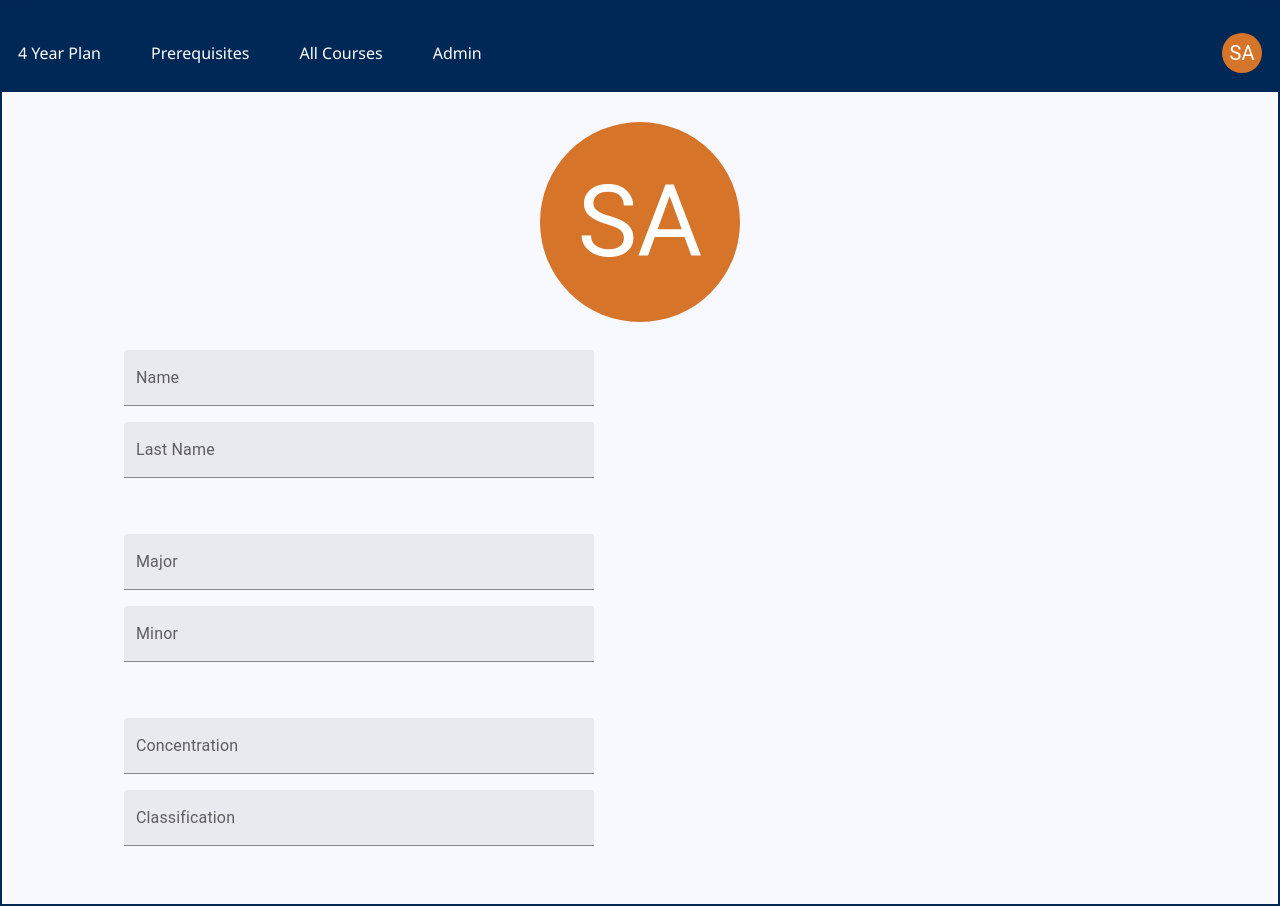
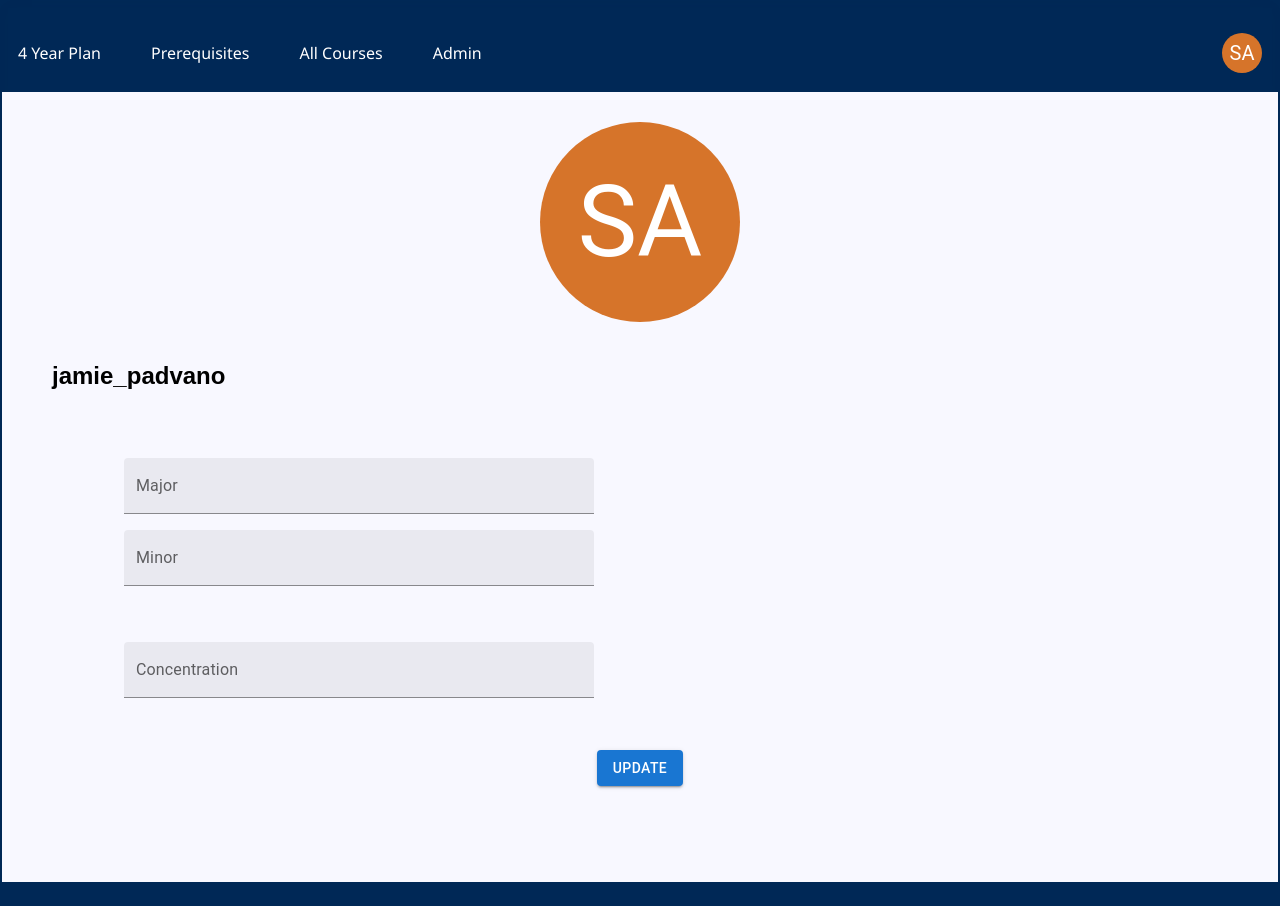
Before and after one commit to JPadovano1483/undergrad_course_scheduler, a React (Create React App) app: page /account in a window 1280 px wide. After the commit the page ends 884 px from the top, so only its background shows below. Built offline with nearby package versions, Linux system fonts and the light colour scheme.

Commit message:
account functionality

```diff
--- a/src/Account.js
+++ b/src/Account.js
@@ -1,28 +1,77 @@
-import { Avatar } from "@mui/material";
+import * as React from 'react';
+import { useState } from 'react';
+import {Avatar, Button, TextField} from '@mui/material';
 import Navigation from "./navigation";
 import "./account.css"
-import { TextField } from "@mui/material";
+import Axios from 'axios';
 
 function Account() {
+    const [major, setMajor] = useState("");
+    const [concentration, setConcentration] = useState("");
+    const [minor, setMinor] = useState("");
+
+    const updateAccount = () => {
+        console.log("Updating user.");
+        Axios.post(`http://localhost:3001/account`, {
+            major: major,
+            concentration: concentration,
+            minor: minor,
+        }).then((response) => {
+            console.log(response);
+        });
+    }
+
     return (
         <>
             <Navigation />
             <div className="profileContainer">
                 <form>
-                    <Avatar sx={{ bgcolor: '#D6742A', width: 200, height: 200, fontSize: 100 }}>SA</Avatar>
+                    <Avatar
+                        sx={{ bgcolor: '#D6742A', width: 200, height: 200, fontSize: 100 }}
+                    >SA</Avatar>
                     <row>
-                        <TextField label="Name" id="name" variant="filled" sx={{ my: 1, width: '40%', marginLeft: 9, marginRight: 8 }} />
-                        <TextField label="Last Name" id="lastName" variant="filled" sx={{ my: 1, width: '40%', marginLeft: 9, marginRight: 8 }} />
+                        <h2>jamie_padvano</h2>
                     </row>
                     <row>
-                        <TextField label="Major" id="major" variant="filled" sx={{ my: 1, width: '40%', marginLeft: 9, marginRight: 8 }} />
-                        <TextField label="Minor" id="minor" variant="filled" sx={{ my: 1, width: '40%', marginLeft: 9, marginRight: 8 }} />
+                        <TextField
+                            label="Major"
+                            id="major"
+                            variant="filled"
+                            sx={{ my: 1, width: '40%', marginLeft: 9, marginRight: 8 }}
+                            onChange={(e) => {
+                                setMajor(e.target.value)
+                            }}
+                        />
+                        <TextField
+                            label="Minor"
+                            id="minor"
+                            variant="filled"
+                            sx={{ my: 1, width: '40%', marginLeft: 9, marginRight: 8 }}
+                            onChange={(e) => {
+                                setMinor(e.target.value)
+                            }}
+                        />
                     </row>
                     <row>
-                        <TextField label="Concentration" id="concentration" variant="filled" sx={{ my: 1, width: '40%', marginLeft: 9, marginRight: 8 }} />
-                        <TextField label="Classification" id="classification" variant="filled" sx={{ my: 1, width: '40%', marginLeft: 9, marginRight: 8 }} />
+                        <TextField
+                            label="Concentration"
+                            id="concentration"
+                            variant="filled"
+                            sx={{ my: 1, width: '40%', marginLeft: 9, marginRight: 8 }}
+                            onChange={(e) => {
+                                setConcentration(e.target.value)
+                            }}
+                        />
                     </row>
+                    <Button
+                        variant="contained"
+                        sx={{ mt: 3, mb: 2 }}
+                        onClick={updateAccount}
+                    >
+                        Update
+                    </Button>
                 </form>
+
             </div>
         </>
     )
```
Also changed, not shown: 1 other file (tests, documents, lock files or other folders).
